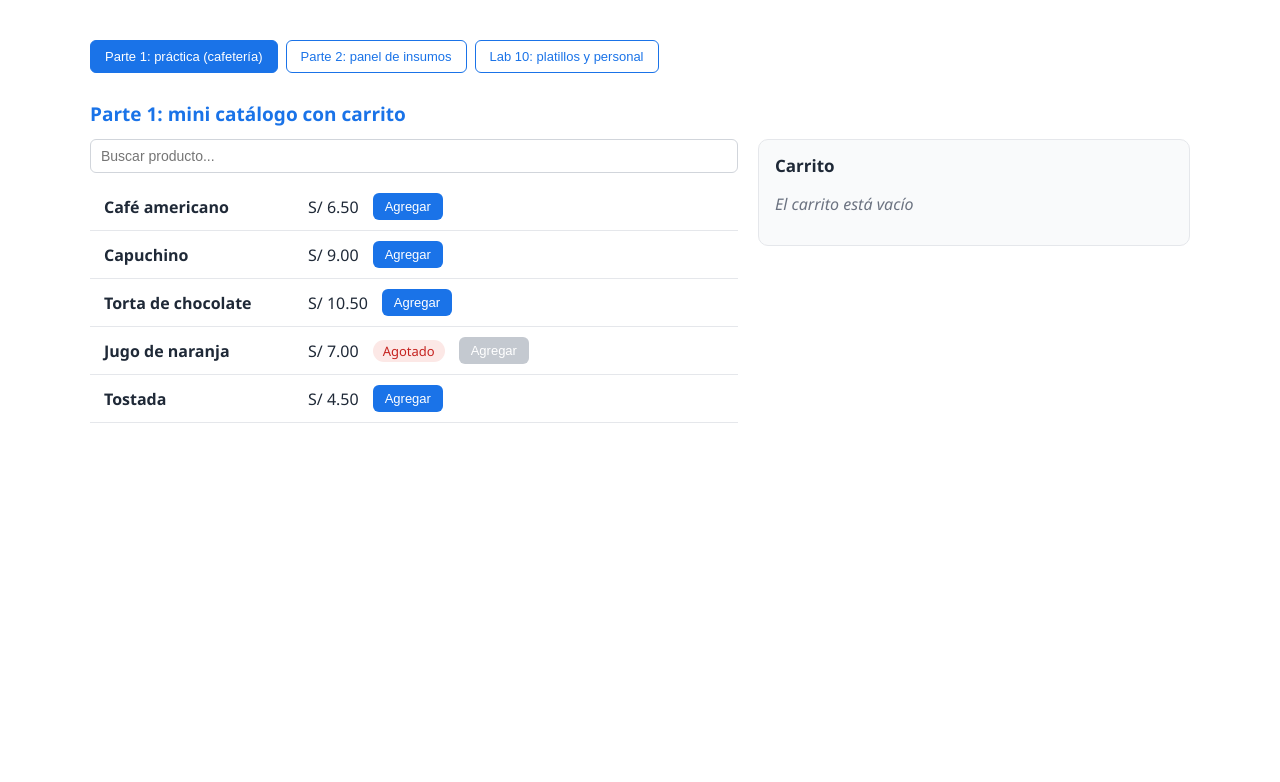
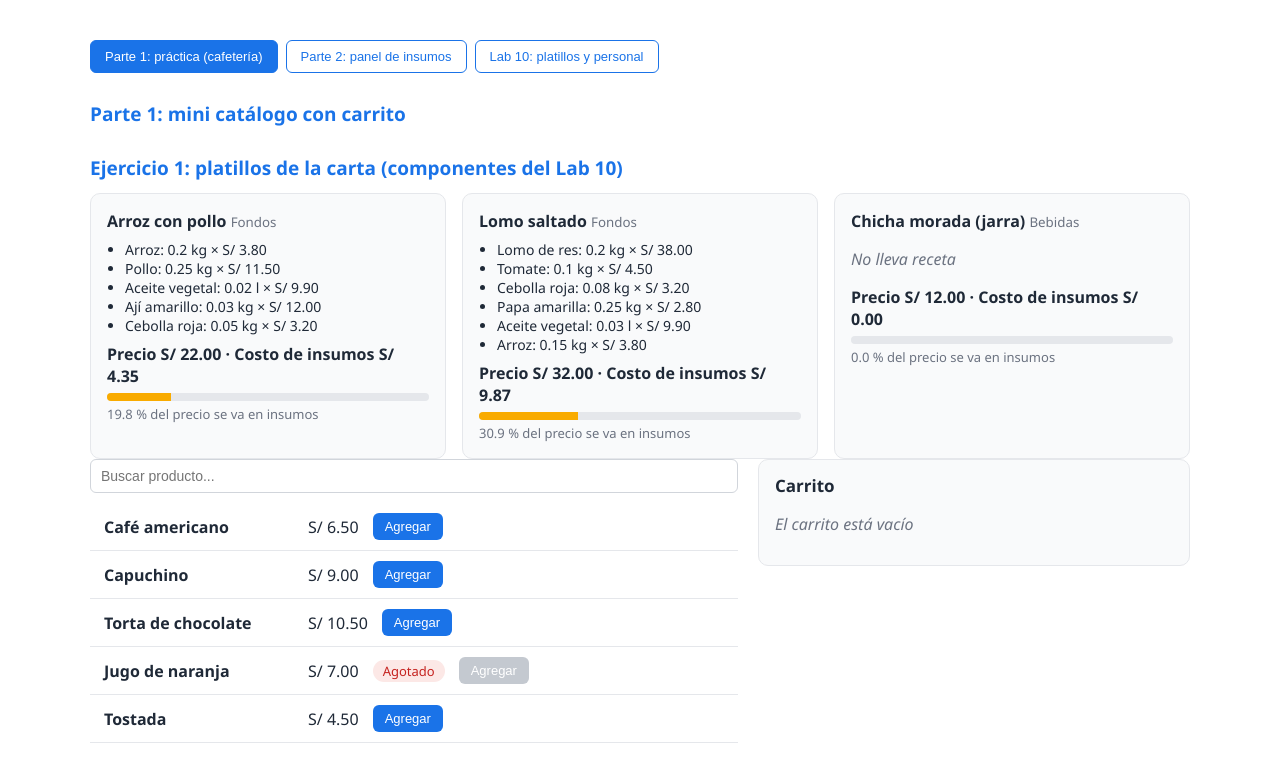
Before and after one commit to diegoz-netizen/GastroMind-Django, a React (Vite) app in the folder frontend/: page / in a window 1280 px wide. Shown: the top 782 px of the page. Built offline with nearby package versions, Linux system fonts and the light colour scheme.

Commit message:
feat(lab11): ejercicio 1 con los componentes del Lab 10 (Tarjeta, PlatilloCard y LineaReceta)

```diff
--- a/frontend/src/practica/Practica.jsx
+++ b/frontend/src/practica/Practica.jsx
@@ -1,12 +1,13 @@
 import { useState } from 'react'
 import { productos } from './datos'
+import { platillos } from '../datos'
+import PlatilloCard from '../components/PlatilloCard'
+import Tarjeta from '../components/Tarjeta'
 import Aviso from './Aviso'
 import Buscador from './Buscador'
 import Carrito from './Carrito'
 import Catalogo from './Catalogo'
 
-// Padre de la Parte 1: guarda el carrito, el texto de búsqueda y el aviso (estado elevado),
-// los entrega a los hijos por props y recibe sus avisos con funciones.
 function Practica() {
   const [carrito, setCarrito] = useState([])
   const [busqueda, setBusqueda] = useState('')
@@ -16,11 +17,9 @@ function Practica() {
     console.log('Agregar:', producto.nombre)
     const yaEsta = carrito.some((linea) => linea.id === producto.id)
     if (yaEsta) {
-      // Arreglo nuevo con map(): solo cambia la línea de ese producto
       setCarrito(carrito.map((linea) =>
         linea.id === producto.id ? { ...linea, cantidad: linea.cantidad + 1 } : linea))
     } else {
-      // Arreglo nuevo con spread (sin push)
       setCarrito([...carrito, { id: producto.id, nombre: producto.nombre, precio: producto.precio, cantidad: 1 }])
     }
     setAviso(`Agregado: ${producto.nombre}`)
@@ -34,13 +33,28 @@ function Practica() {
     setCarrito([])
   }
 
-  // Lo que se entrega al catálogo depende de la búsqueda (sin estado nuevo)
   const texto = busqueda.trim().toLowerCase()
   const visibles = productos.filter((producto) => producto.nombre.toLowerCase().includes(texto))
 
   return (
     <section className="seccion">
       <h2>Parte 1: mini catálogo con carrito</h2>
+
+      {/* Ejercicio 1 con los componentes del Lab 10: Practica (padre) → Tarjeta → PlatilloCard → LineaReceta */}
+      <Tarjeta titulo="Ejercicio 1: platillos de la carta (componentes del Lab 10)">
+        <div className="platillos">
+          {platillos.map((platillo) => (
+            <PlatilloCard
+              key={platillo.id}
+              nombre={platillo.nombre}
+              categoria={platillo.categoria_nombre}
+              precio={platillo.precio}
+              lineas={platillo.detalles_receta}
+            />
+          ))}
+        </div>
+      </Tarjeta>
+
       {aviso && <Aviso mensaje={aviso} onCerrar={setAviso} />}
       <div className="practica">
         <div>
```
